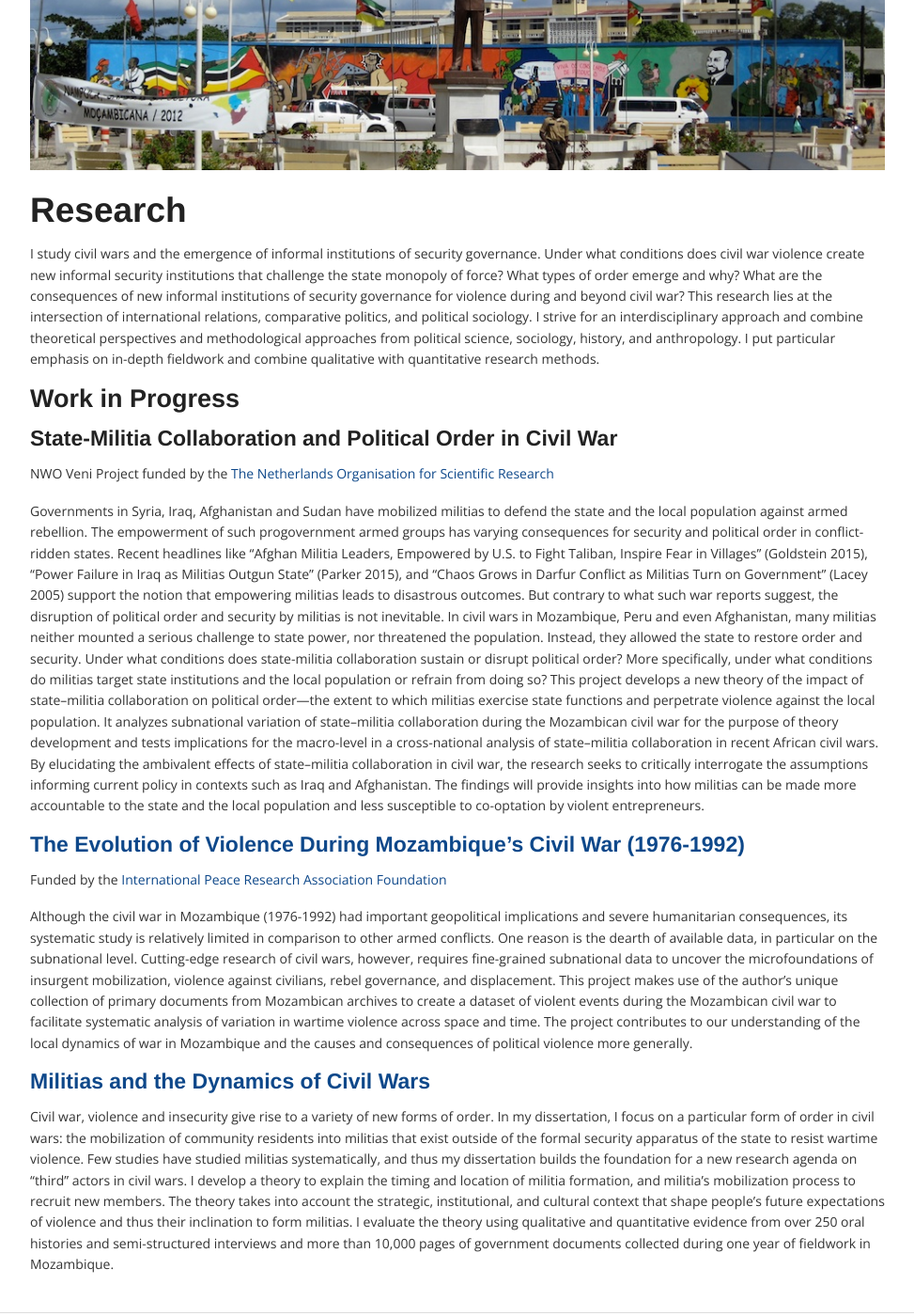
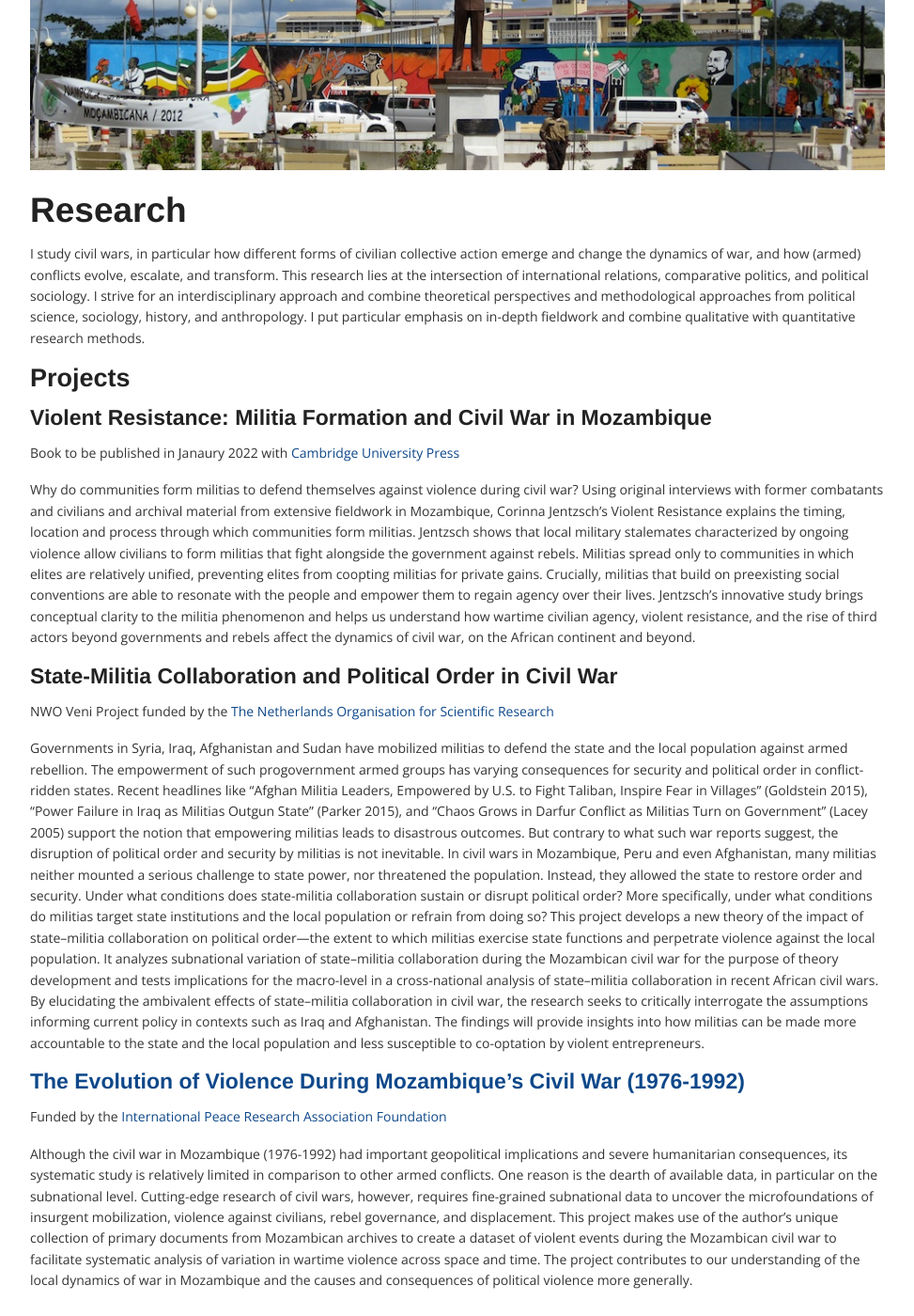
Before and after one commit to corinnajentzsch/corinnajentzsch.github.io, a Jekyll site: the page built from research.md, in a window 1280 px wide and 1400 px high, scrolled down 190 px. Shown: the whole window at 94% size, without its empty margins (153-1126 px from the left). Built offline with Jekyll 4.4.1, drawn with Linux system fonts in a browser that asks for light colours.

Commit message:
Update research.md

```diff
--- a/research.md
+++ b/research.md
@@ -8,9 +8,15 @@ banner: '![Nampula City](/assets/media/nampula-square.jpg)'
 
 ## Research
 
-I study civil wars and the emergence of informal institutions of security governance. Under what conditions does civil war violence create new informal security institutions that challenge the state monopoly of force? What types of order emerge and why? What are the consequences of new informal institutions of security governance for violence during and beyond civil war? This research lies at the intersection of international relations, comparative politics, and political sociology. I strive for an interdisciplinary approach and combine theoretical perspectives and methodological approaches from political science, sociology, history, and anthropology. I put particular emphasis on in-depth fieldwork and combine qualitative with quantitative research methods.
+I study civil wars, in particular how different forms of civilian collective action emerge and change the dynamics of war, and how (armed) conflicts evolve, escalate, and transform. This research lies at the intersection of international relations, comparative politics, and political sociology. I strive for an interdisciplinary approach and combine theoretical perspectives and methodological approaches from political science, sociology, history, and anthropology. I put particular emphasis on in-depth fieldwork and combine qualitative with quantitative research methods.
 
-### Work in Progress
+### Projects
+
+#### Violent Resistance: Militia Formation and Civil War in Mozambique
+
+Book to be published in Janaury 2022 with [Cambridge University Press](https://www.cambridge.org/core/books/violent-resistance/9F6785EA6663B77BAA90E8A5FDAC5323 "Violent Resistance")
+
+Why do communities form militias to defend themselves against violence during civil war? Using original interviews with former combatants and civilians and archival material from extensive fieldwork in Mozambique, Corinna Jentzsch’s Violent Resistance explains the timing, location and process through which communities form militias. Jentzsch shows that local military stalemates characterized by ongoing violence allow civilians to form militias that fight alongside the government against rebels. Militias spread only to communities in which elites are relatively unified, preventing elites from coopting militias for private gains. Crucially, militias that build on preexisting social conventions are able to resonate with the people and empower them to regain agency over their lives. Jentzsch’s innovative study brings conceptual clarity to the militia phenomenon and helps us understand how wartime civilian agency, violent resistance, and the rise of third actors beyond governments and rebels affect the dynamics of civil war, on the African continent and beyond.
 
 #### State-Militia Collaboration and Political Order in Civil War
 
@@ -23,7 +29,3 @@ Governments in Syria, Iraq, Afghanistan and Sudan have mobilized militias to def
 Funded by the [International Peace Research Association Foundation](http://iprafoundation.org/ "IPRAF")
 
 Although the civil war in Mozambique (1976-1992) had important geopolitical implications and severe humanitarian consequences, its systematic study is relatively limited in comparison to other armed conflicts. One reason is the dearth of available data, in particular on the subnational level. Cutting-edge research of civil wars, however, requires fine-grained subnational data to uncover the microfoundations of insurgent mobilization, violence against civilians, rebel governance, and displacement. This project makes use of the author’s unique collection of primary documents from Mozambican archives to create a dataset of violent events during the Mozambican civil war to facilitate systematic analysis of variation in wartime violence across space and time. The project contributes to our understanding of the local dynamics of war in Mozambique and the causes and consequences of political violence more generally.
-
-#### [Militias and the Dynamics of Civil Wars](http://gateway.proquest.com/openurl?url_ver=Z39.88-2004&res_dat=xri:pqdiss&rft_val_fmt=info:ofi/fmt:kev:mtx:dissertation&rft_dat=xri:pqdiss:3582228 "Militias and the Dynamics of Civil Wars")
-
-Civil war, violence and insecurity give rise to a variety of new forms of order. In my dissertation, I focus on a particular form of order in civil wars: the mobilization of community residents into militias that exist outside of the formal security apparatus of the state to resist wartime violence. Few studies have studied militias systematically, and thus my dissertation builds the foundation for a new research agenda on “third” actors in civil wars. I develop a theory to explain the timing and location of militia formation, and militia’s mobilization process to recruit new members. The theory takes into account the strategic, institutional, and cultural context that shape people’s future expectations of violence and thus their inclination to form militias. I evaluate the theory using qualitative and quantitative evidence from over 250 oral histories and semi-structured interviews and more than 10,000 pages of government documents collected during one year of fieldwork in Mozambique.
```
